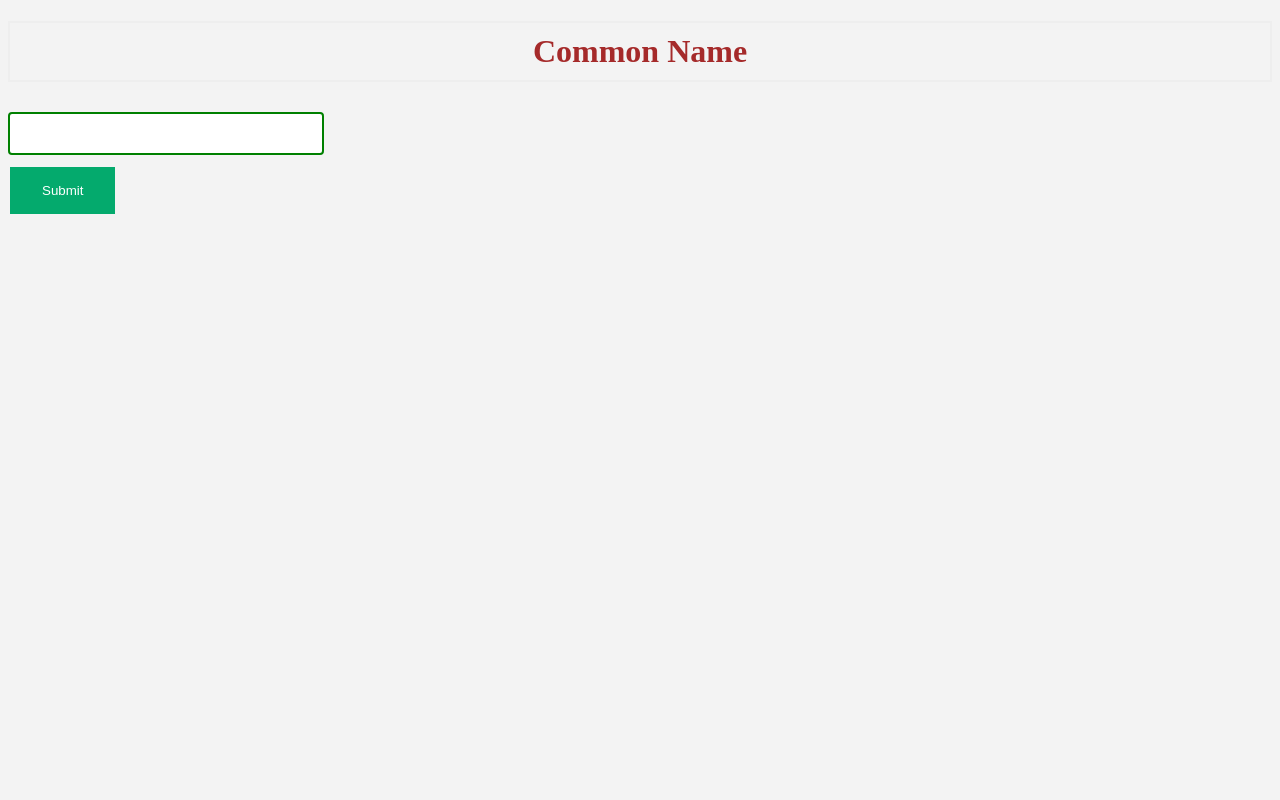
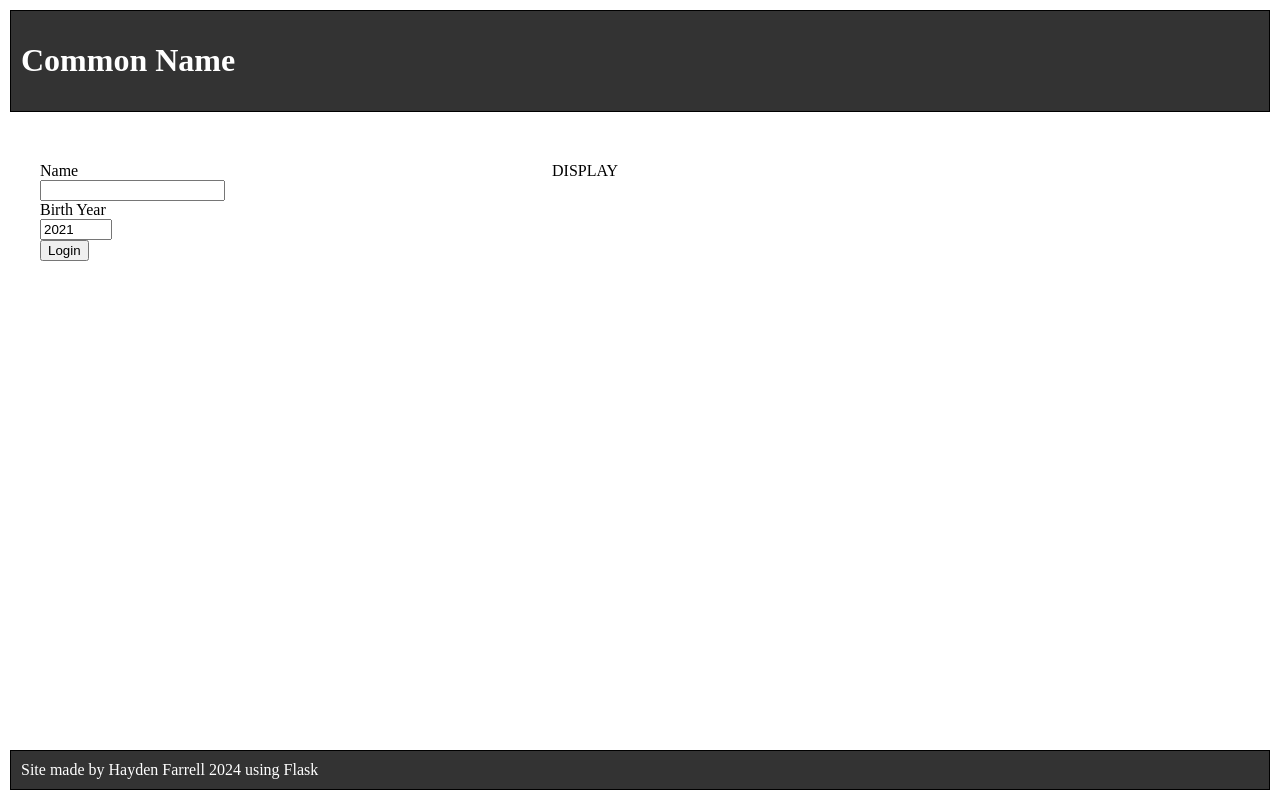
Before and after one commit to osdesa/CommonName, a Flask app: page / in a window 1280 px wide. Run offline with Flask 3, Linux system fonts and the light colour scheme.

Commit message:
form submits

```diff
--- a/main.py
+++ b/main.py
@@ -5,3 +5,15 @@ app = Flask(__name__)
 @app.route('/')
 def index():
     return render_template('index.html')
+
+@app.route('/', methods=['POST'])
+def querry():
+    # connect to DB
+
+    # Querry value
+
+    # format result
+
+    # return to user
+
+    return render_template('index.html')
--- a/static/css/style.css
+++ b/static/css/style.css
@@ -1,36 +1,25 @@
-body {
-    background-color: #494949;
-    color: #e3e3e3;
+.container {
+    margin: 0;
+    padding: 0;
+    display: grid;
+    grid-template-rows: auto 1fr auto;
+    grid-template-columns: 2fr 3fr; /* 1fr for sidebar, 4fr for main content */
+    min-height: 100vh;
   }
-  @media screen and (prefers-color-scheme: light) {
-    body {
-      background-color: #f3f3f3;
-      color: 494949;
-    }
+
+header, footer {
+    grid-column: 1 / -1; /* Spanning all columns */
+    background-color: #333;
+    color: white;
+    padding: 10px;
+    margin: 10px;
+    border-width: 1px;
+    border-color: black;
+    border-style: solid;
 }
 
-h1 {
-    border: 2px #eee solid;
-    color: brown;
-    text-align: center;
+aside, main{
+    background-color: #ffffff;
     padding: 10px;
+    margin: 10px;
 }
-
-input[type=text] {
-    width: 25%;
-    padding: 12px 20px;
-    margin: 8px 0;
-    box-sizing: border-box;
-    border: 2px solid green;
-    border-radius: 4px;
-}
-
-button {
-    background-color: #04AA6D;
-    border: none;
-    color: white;
-    padding: 16px 32px;
-    text-decoration: none;
-    margin: 4px 2px;
-    cursor: pointer;
-}
--- a/templates/base.html
+++ b/templates/base.html
@@ -7,13 +7,21 @@
     <link rel="stylesheet" href="{{ url_for('static', filename= 'css/style.css') }}">
     <title>{% block title %} {% endblock %}</title>
 </head>
-  <body>
-    <header>
+  <body class="container">
+    <header class="header">
         <h1>{% block header %} {% endblock %}</h1>
     </header>
 
-    <div class="container">
+    <aside class="aside">
+        {% block aside %} {% endblock %}
+    </aside>
+
+    <main>
         {% block content %} {% endblock %}
-    </div>
+    </main>
+
+    <footer class="footer">
+        Site made by Hayden Farrell 2024 using Flask
+    </footer>
   </body>
 </html>
--- a/templates/index.html
+++ b/templates/index.html
@@ -3,10 +3,26 @@
 <h1>{% block title %} Common Name {% endblock %}</h1>
 <h1>{% block header %} Common Name {% endblock %}</h1>
 
+{% block aside %}
+    <aside>
+        <div class="selector">
+            <form action="{{ url_for("querry") }}" method="POST">
+                <label for="name">Name</label><br>
+                <input type="text" name="name">
+                <br>
+                <label for="number">Birth Year</label><br>
+                <input type="number" min="1996" max="2021" step="1" value="2021"/>
+                <br>
+                <button type="submit">Login</button>
+            </form>
+        </div>
+    </aside>
+{% endblock %}
+
 {% block content %}
-    <input type="text" name="name" id="name">
-    <br>
-    <button type="submit">Submit</button>
-
-    <div class="data"></div>
+    <main>
+        <div class="display">
+            DISPLAY
+        </div>
+    </main>
 {% endblock %}
```
